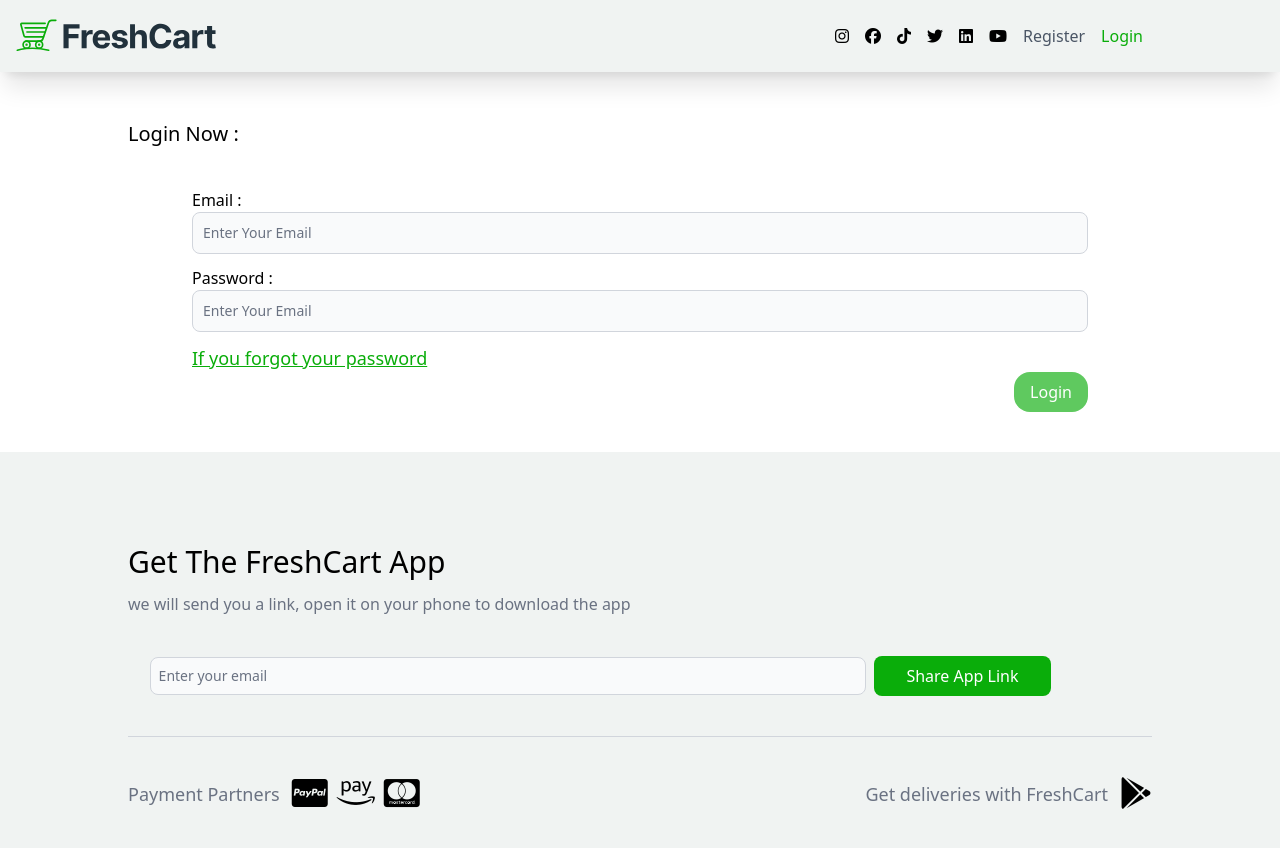
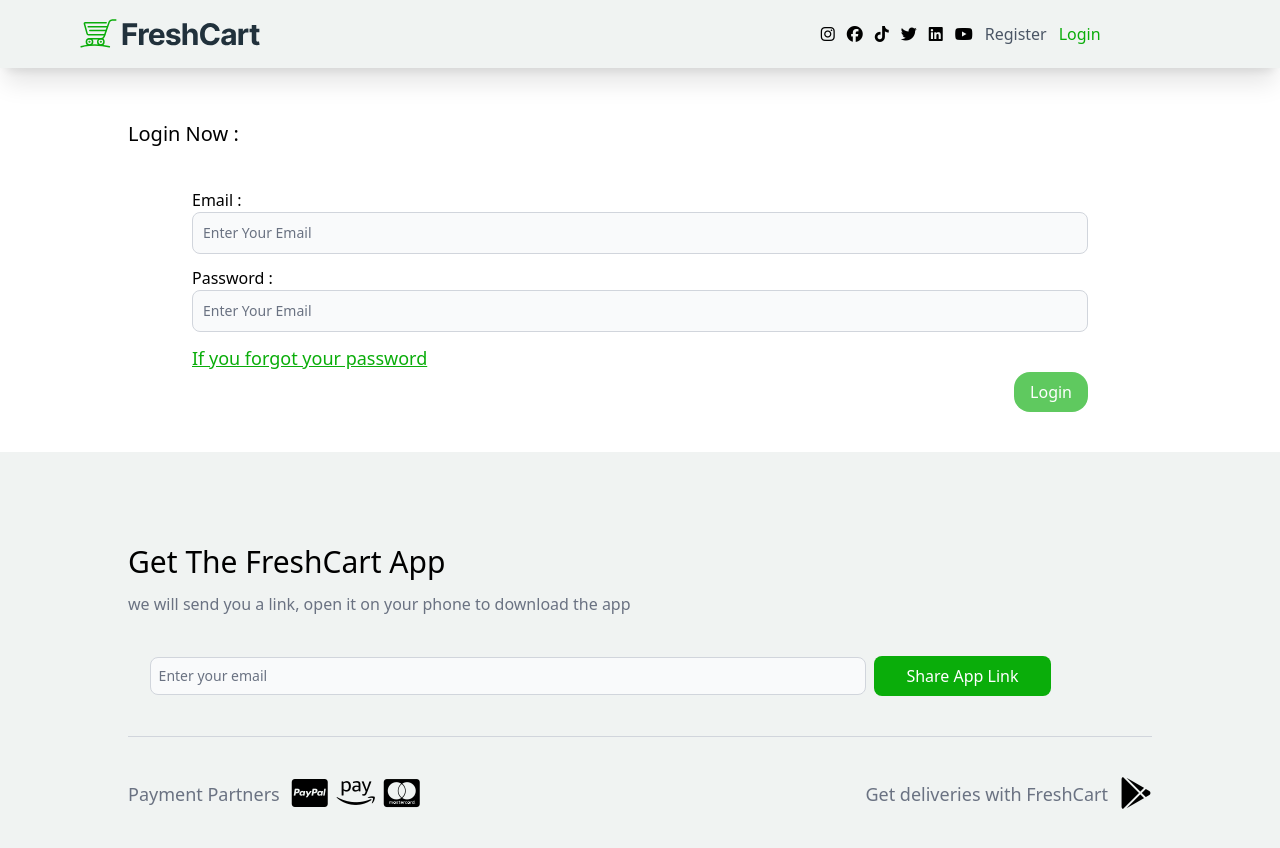
Before and after one commit to MohamedSamirMoussa/fresh-cart, a React (Vite) app: page /payment#/login in a window 1280 px wide. Shown: the top 848 px of the page. Built offline with nearby package versions, Linux system fonts and the light colour scheme.

Commit message:
fix flowbite

```diff
--- a/src/Components/AllOrders/AllOrders.jsx
+++ b/src/Components/AllOrders/AllOrders.jsx
@@ -34,7 +34,7 @@
             <div className="mt-10 bg-slate-50 p-8">
             <h1 className="text-5xl font-bold my-5 ">Your Orders :</h1>
                 {data?.data.map((order, idx) => (
-                    <div key={idx} className="flex flex-wrap justify-center items-center border-b-2 border-gray-300 border">
+                    <div key={idx} className="flex flex-wrap justify-center items-center border-b-2 border-b-gray-300">
                         {/* Display Cart Items */}
                         {order.cartItems?.map((item, index) => (
                             <div key={index} className="md:w-1/4 lg:w-1/6 p-3 text-center">
--- a/src/Components/Nav/Nav.jsx
+++ b/src/Components/Nav/Nav.jsx
@@ -29,7 +29,7 @@
     return (
         <div>
             <nav className={nav ? "bg-[#f0f3f2] shadow-xl border-gray-200 fixed top-0 end-0 start-0 py-2 transition-all z-40" : "bg-[#f0f3f2] shadow-xl border-gray-200 fixed top-0 end-0 start-0 transition-all z-40"}>
-                <div className="max-w-screen-xl flex flex-wrap items-center mx-auto p-4">
+                <div className="max-w-screen-xl flex flex-wrap justify-between items-center mx-auto p-4 lg:w-[90%]">
                     <Link
                         to={"/"}
                         className="flex items-center space-x-3 rtl:space-x-reverse md:w-1/6"
@@ -61,10 +61,10 @@
                         </svg>
                     </button>
                     <div
-                        className="hidden w-full md:w-4/5 md:flex md:justify-between md:items-center md:mx-3"
+                        className="hidden w-full md:w-4/6 md:flex md:justify-between md:items-center md:mx-3 flex-grow-1"
                         id="navbar-default"
                     >
-                        <ul className=" md:w-2/5 font-medium flex flex-col p-4 items-center md:p-0 mt-4 border border-gray-100 rounded-lg md:flex-row md:space-x-8 rtl:space-x-reverse md:mt-0 md:border-0">
+                        <ul className=" md:w-3/6 font-medium flex flex-col justify-items p-4 items-center md:p-0 mt-4 border border-gray-100 rounded-lg md:flex-row md:space-x-8 rtl:space-x-reverse md:mt-0 md:border-0">
                             {token ? <><li>
                                 <NavLink
                                     to={"/"} className="block py-2 px-3 text-gray-900 rounded-sm md:bg-transparent md:hover:text-[#0aad0a] md:p-0"
@@ -86,7 +86,7 @@
                                 </li></> : ""}
                         </ul>
 
-                            <ul className="md:w-2/5 flex items-center space-x-4">
+                            <ul className="md:w-3/6 flex justify-center flex-col items-center md:flex-row md:space-x-3">
                                 <li>
                                     <i className="fa-brands fa-instagram"></i>
                                 </li>
```
